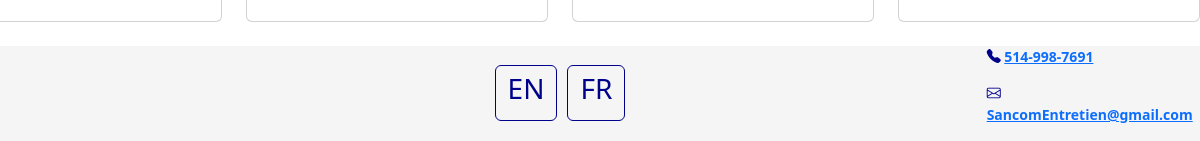
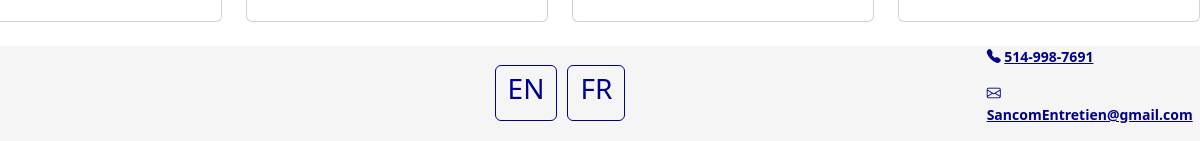
Before and after one commit to SancomEntretienInc/FullWebsite, a plain HTML site: page index.html in a window 1280 px wide. Shown: the part 1904-2045 px from the top of the page, 80-1280 px from the left. Drawn offline with nearby package versions, Linux system fonts and the light colour scheme; files whose address does not match are found by name.

Commit message:
Update style.css

```diff
--- a/style.css
+++ b/style.css
@@ -249,3 +249,11 @@ body{
 .dropdown-menu{
     overflow: visible !important;
 }
+.tel-numb:link{
+    color:darkblue;
+    background-color:transparent;
+}
+.mail-link:link{
+    color:darkblue;
+    background-color:transparent;
+}
```
